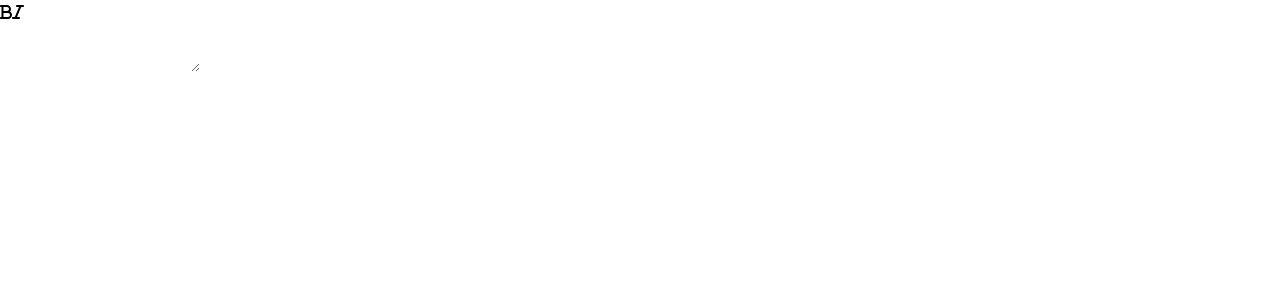
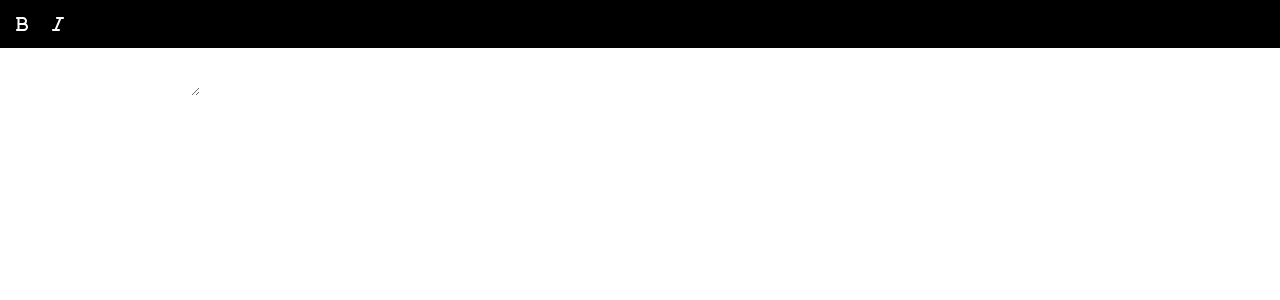
Before and after one commit to RadekPalka/mardown-editor, a React (Vite) app: page / in a window 1280 px wide. Shown: the top 300 px of the page. Built offline with nearby package versions, Linux system fonts and the light colour scheme.

Commit message:
add style to Toolbar

```diff
--- a/src/components/Toolbar.tsx
+++ b/src/components/Toolbar.tsx
@@ -3,9 +3,9 @@ import { FontAwesomeIcon } from '@fortawesome/react-fontawesome';
 
 export const Toolbar: React.FC = () => {
 	return (
-		<div>
-			<FontAwesomeIcon icon={faBold} />
-			<FontAwesomeIcon icon={faItalic} />
+		<div className='flex gap-6 bg-black py-4 px-4'>
+			<FontAwesomeIcon icon={faBold} color='white' className='cursor-pointer' />
+			<FontAwesomeIcon icon={faItalic} color='white' className='cursor-pointer' />
 		</div>
 	);
 };
```
